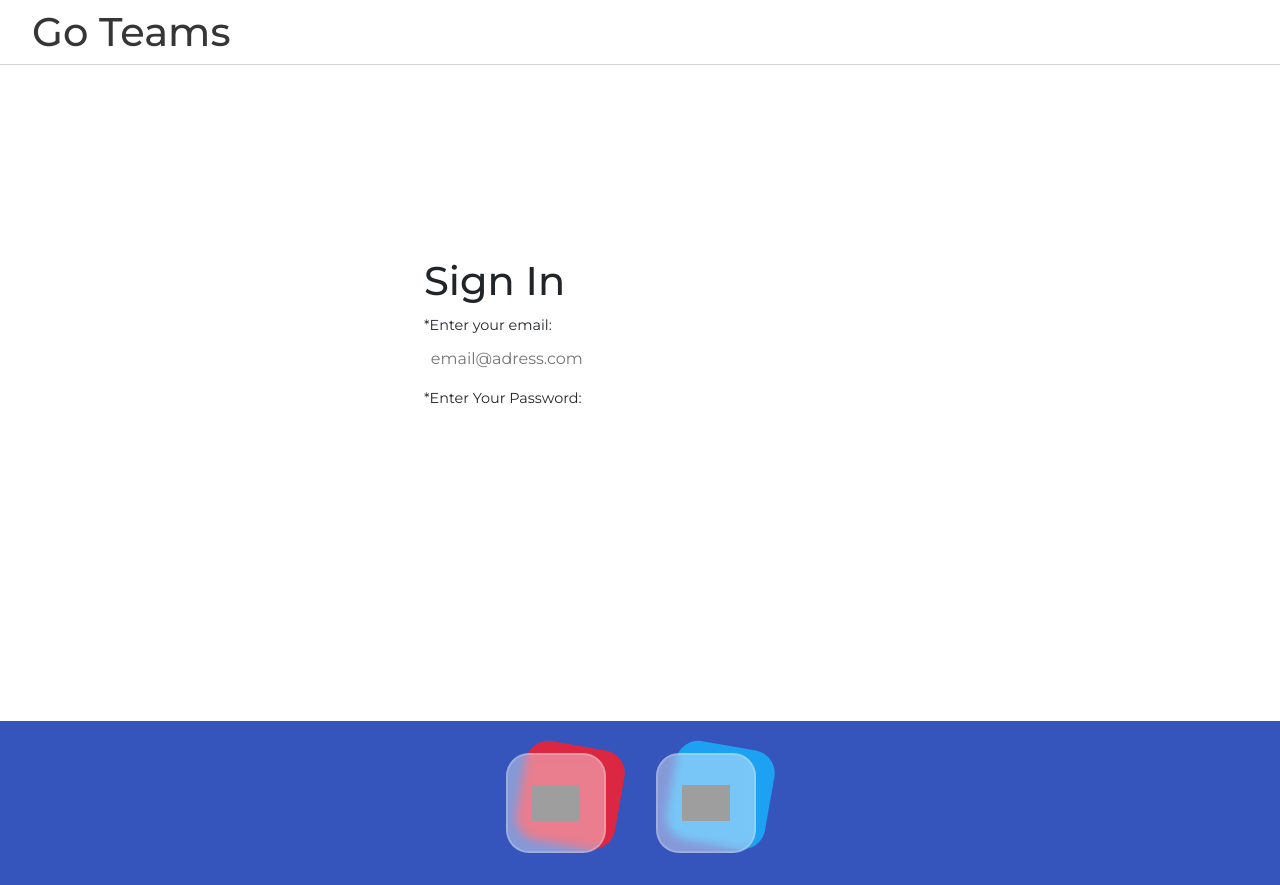
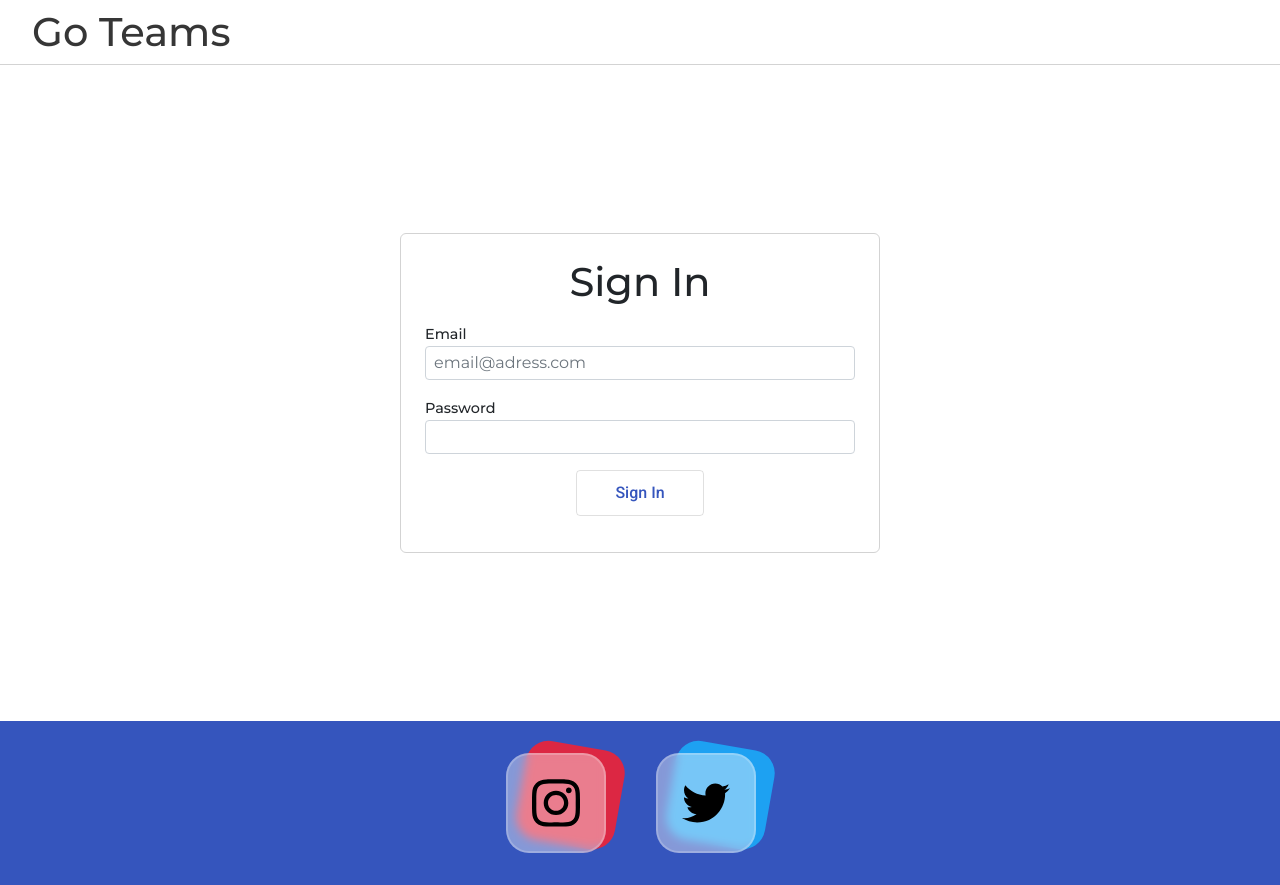
Before and after one commit to h-daria/authorization-project, an Angular app: page /auth in a window 1280 px wide. Built offline with nearby package versions, Linux system fonts and the light colour scheme; grey boxes are pictures that could not be loaded.

Commit message:
add sign in form to authorization component

```diff
--- a/src/app/authorization/authorization.component.html
+++ b/src/app/authorization/authorization.component.html
@@ -1,26 +1,44 @@
 <div id="container">
     <h1> Sign In </h1>
     <form [formGroup]="authorizationForm" (ngSubmit)="onSubmit()">
-        <div>
-            <label for="user-email">*Enter your email:</label>
-            <input type="email" formControlName="user-email" placeholder="email@adress.com" maxlength="30">
+        <div class="row my-3">
+            <div class="col">
+              <label for="user-email" class="form-label"> Email </label>
+              <input type="email"
+                     class="form-control form-control-sm"
+                     id="user-email"
+                     formControlName="user-email"
+                     placeholder="email@adress.com"
+                     maxlength="30">
               <span *ngIf="!authorizationForm.get('user-email')?.valid && authorizationForm.get('user-email')?.touched"
                      class="hint-span">
                 Please, enter valid email!
               </span>
             </div>
-        <div>
-            <label for="user-password">*Enter Your Password:</label>
-            <input type="password" formControlName="user-password" maxlength="20">
+        </div>
 
+        <div class="row my-3">
+            <div class="col">
+                <label for="user-password" class="form-label"> Password </label>
+                <input type="password"
+                       class="form-control form-control-sm"
+                       id="user-password"
+                       formControlName="user-password"
+                       maxlength="20">
                     <span *ngIf="!(authorizationForm.get('user-password')?.valid) && (authorizationForm.get('user-password')?.touched)"
                         class="hint-span">
                         <span *ngIf="authorizationForm.get('user-password')?.errors?.['required']"
-                    class="hint-span">Password is required!</span>
+                               class="hint-span">
+                            Password is required!
+                        </span>
                         <span class="hint-span" *ngIf="(authorizationForm.get('user-password')?.errors?.['passwordNotStrength']) && !(authorizationForm.get('user-password')?.errors?.['required'])">
                             Your password must have lower case, upper case and numeric characters.
                         </span>
                     </span>
             </div>
+        </div>
+
+        <button mat-stroked-button routerLink="auth"> Sign In </button>
+
     </form>
 </div>
--- a/src/app/authorization/authorization.component.scss
+++ b/src/app/authorization/authorization.component.scss
@@ -1,51 +1,40 @@
 #container {
-    background-color: rgba($color: #ffffff, $alpha: 0.1);
-    border-radius: 4px;
-    height: 20rem;
+    text-align: center;
+    border-radius: 6px;
+    border: 1px solid lightgray;
+    min-height: 20rem;
+    height: fit-content;
     width: 30rem;
     padding: 1.5rem;
-}
-
-input {
-    width: 60%;
-    font-family: 'Montserrat', "Helvetica Neue", sans-serif;
-    display: block;
-    border: 2px solid white;
-    border-radius: 4px;
-    padding: 0.3rem;
-    margin: 0.2rem 0 0.5rem;
-    &:focus {
-        outline: none;
-    }
 }
 
 input.ng-invalid.ng-touched {
     border: 2px solid rgb(254, 87, 41);
 }
 
-label {
+.form-label {
     font-size: 0.9rem;
+    font-weight: 500;
+    margin: 0;
 }
 
-// input {
-//     display: block;
-//     width: 60%;
-//     font-family: 'Montserrat', "Helvetica Neue", sans-serif;
-//     font-weight: 400;
-//     font-size: 1rem;
-//     border-radius: 4px;
-//     border-style: none;
-//     margin: 0 0 1rem 0;
-//     padding: 0.3rem;
-//   &:focus {
-//     outline-color: rgb(46, 94, 136);
-//   }
-// }
-// input.ng-invalid.ng-touched {
-//     border: 3px solid rgb(252, 76, 76);
-// }
+.hint-span {
+    color: rgb(254, 87, 41);
+    font-size: 0.85rem;
+    font-weight: 500;
+}
 
-// .hint-span {
-//     color: seashell;
-//     font-size: 0.8rem;
-// }
+.form-control {
+    font-size: 1rem;
+}
+
+button {
+    color: #3555bd;
+    padding: 0.3rem;
+    width: 8rem;
+    font-size: 1rem;
+}
+
+.col {
+    text-align: start;
+}
--- a/src/app/main-page/main-page.component.html
+++ b/src/app/main-page/main-page.component.html
@@ -1,4 +1,4 @@
 <section>
     <p> Welcome to Go Teams! </p>
-    <button mat-stroked-button color="primary" routerLink="auth"> Sign In </button>
+    <button mat-stroked-button routerLink="auth"> Sign In </button>
 </section>
--- a/src/app/main-page/main-page.component.scss
+++ b/src/app/main-page/main-page.component.scss
@@ -6,3 +6,10 @@ section {
     align-items: center;
     flex-direction: column;
 }
+
+button {
+    color: #3555bd;
+    padding: 0.5rem;
+    width: 8rem;
+    font-size: 1rem;
+}
```
Also changed, not shown: src/assets/images/instagram.svg (added), src/assets/images/twitter.svg (added). Lines whose indentation alone changed are shown as unchanged.
